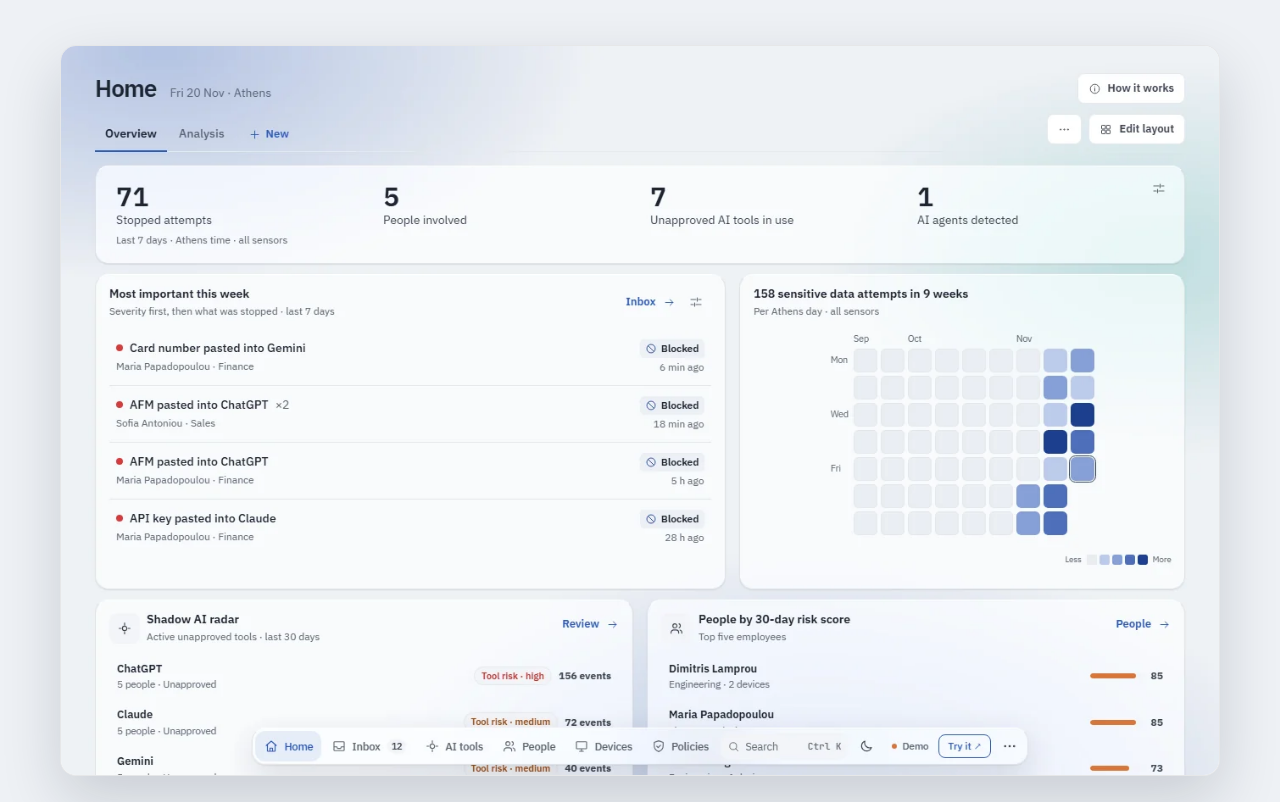
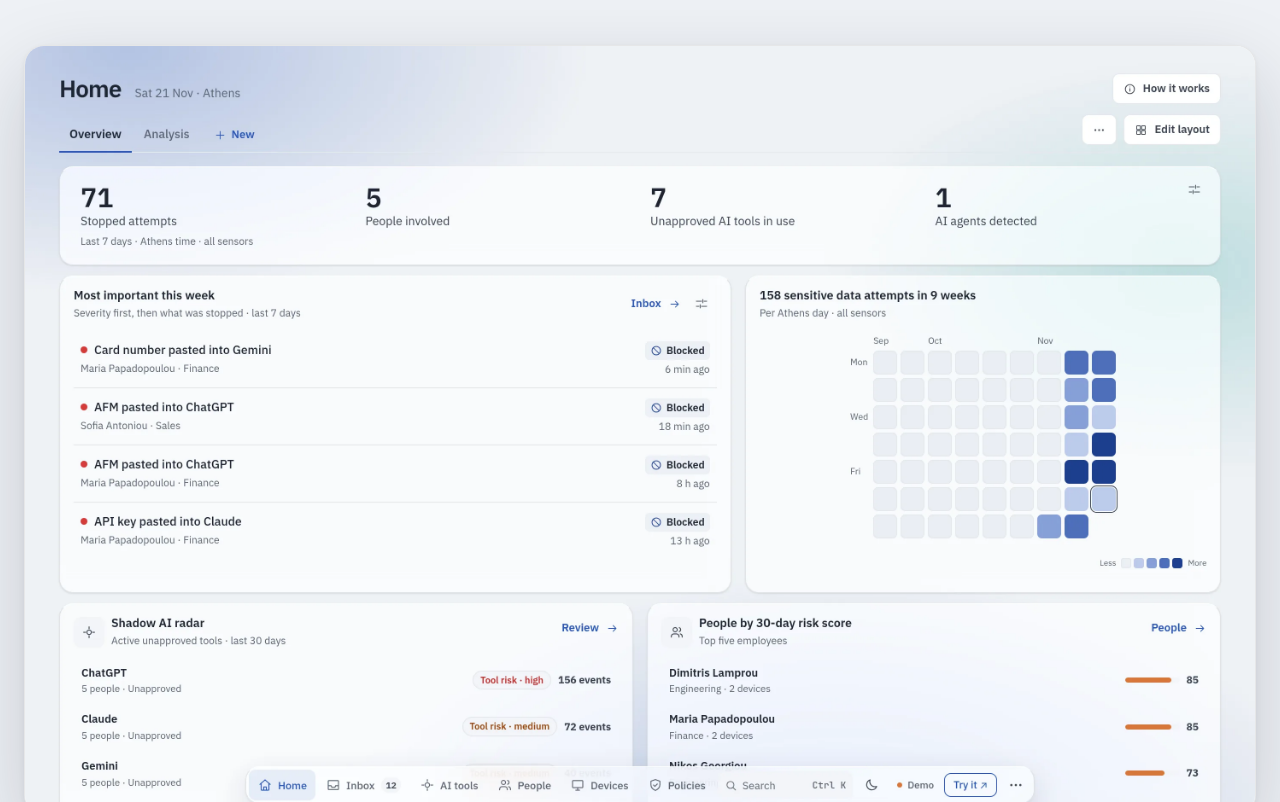
Before and after one commit to Dit-Commit/sentinel, a plain HTML site: page index.html in a window 1280 px wide. Shown: the part 4187-4989 px from the top of the page. Drawn offline with Linux system fonts and the light colour scheme.

Commit message:
Dashboard screenshot: light and dark captures at 2x that follow the site's theme, in a wider frame

```diff
--- a/assets/site.css
+++ b/assets/site.css
@@ -531,8 +531,18 @@ footer { padding: var(--s7) 0 var(--s7); border-top: 1px solid var(--border); co
 
 /* ------------------------------------------------------------ polish (Nov 21) */
 /* The dashboard, shown rather than described. */
-.shot { margin: 0 0 var(--s6); border-radius: var(--r-panel); overflow: hidden; border: 1px solid var(--glass-border); box-shadow: 0 24px 60px rgb(15 23 42 / 16%); background: var(--surface); }
+/* Wider than the text column, and in the site's current theme (light shot on light, dark on dark). */
+.shot {
+  --shot-w: min(1320px, 100vw - 2 * var(--gutter));
+  width: var(--shot-w); margin: 0 0 var(--s7) calc((100% - var(--shot-w)) / 2);
+  border-radius: calc(var(--r-panel) + 4px); overflow: hidden;
+  border: 1px solid var(--glass-border); background: var(--surface);
+  box-shadow: 0 2px 6px rgb(15 23 42 / 6%), 0 30px 80px rgb(15 23 42 / 18%);
+}
+.dark .shot { box-shadow: 0 2px 6px rgb(0 0 0 / 30%), 0 30px 80px rgb(0 0 0 / 50%); }
 .shot img { width: 100%; height: auto; }
+.shot-dark, .dark .shot-light { display: none; }
+.dark .shot-dark { display: block; }
 /* Hero fade: eased stops, so dark into light doesn't leave a flat grey band; the content clears it. */
 .hero { padding-bottom: calc(var(--s8) + 48px); }
 .hero::after {
--- a/index.html
+++ b/index.html
@@ -307,8 +307,9 @@
         <p class="lead">Runs on your servers. New detections appear within seconds; policy changes roll out in about 30.</p>
       </div>
       <figure class="shot reveal">
-        <img src="assets/img/dashboard.webp" width="1366" height="860" loading="lazy" decoding="async"
+        <img class="shot-light" src="assets/img/dashboard-light.webp" width="2880" height="1800" loading="lazy" decoding="async"
              alt="The Sentinel dashboard's Home page: stopped attempts, the week's most important incidents, a calendar of sensitive data attempts, shadow AI tools and people by risk">
+        <img class="shot-dark" src="assets/img/dashboard-dark.webp" width="2880" height="1800" loading="lazy" decoding="async" alt="">
       </figure>
       <div class="product reveal">
         <div class="paper">
```
Also changed, not shown: assets/img/dashboard-dark.webp (added), assets/img/dashboard-light.webp (added), assets/img/dashboard.webp (deleted).
